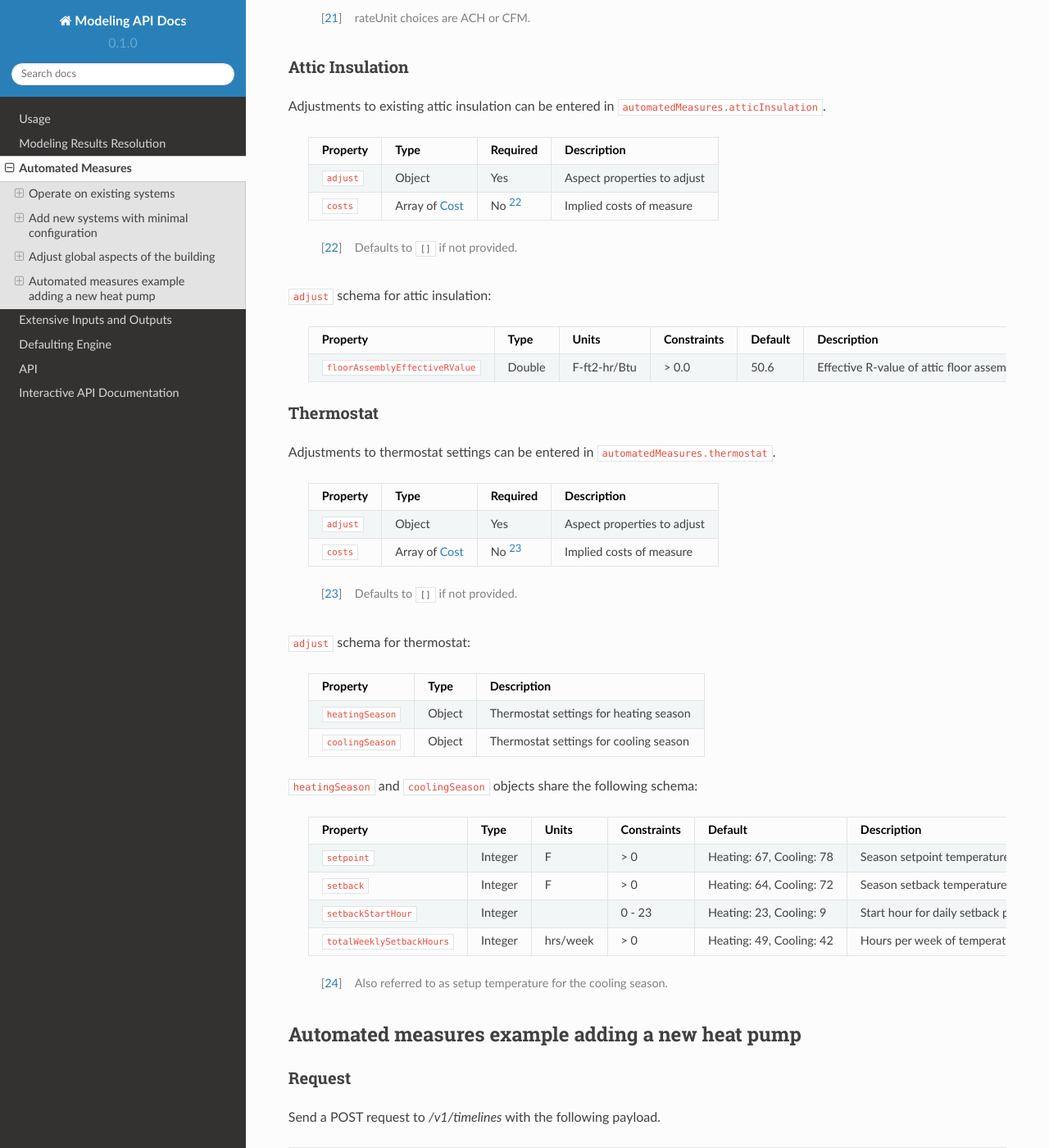
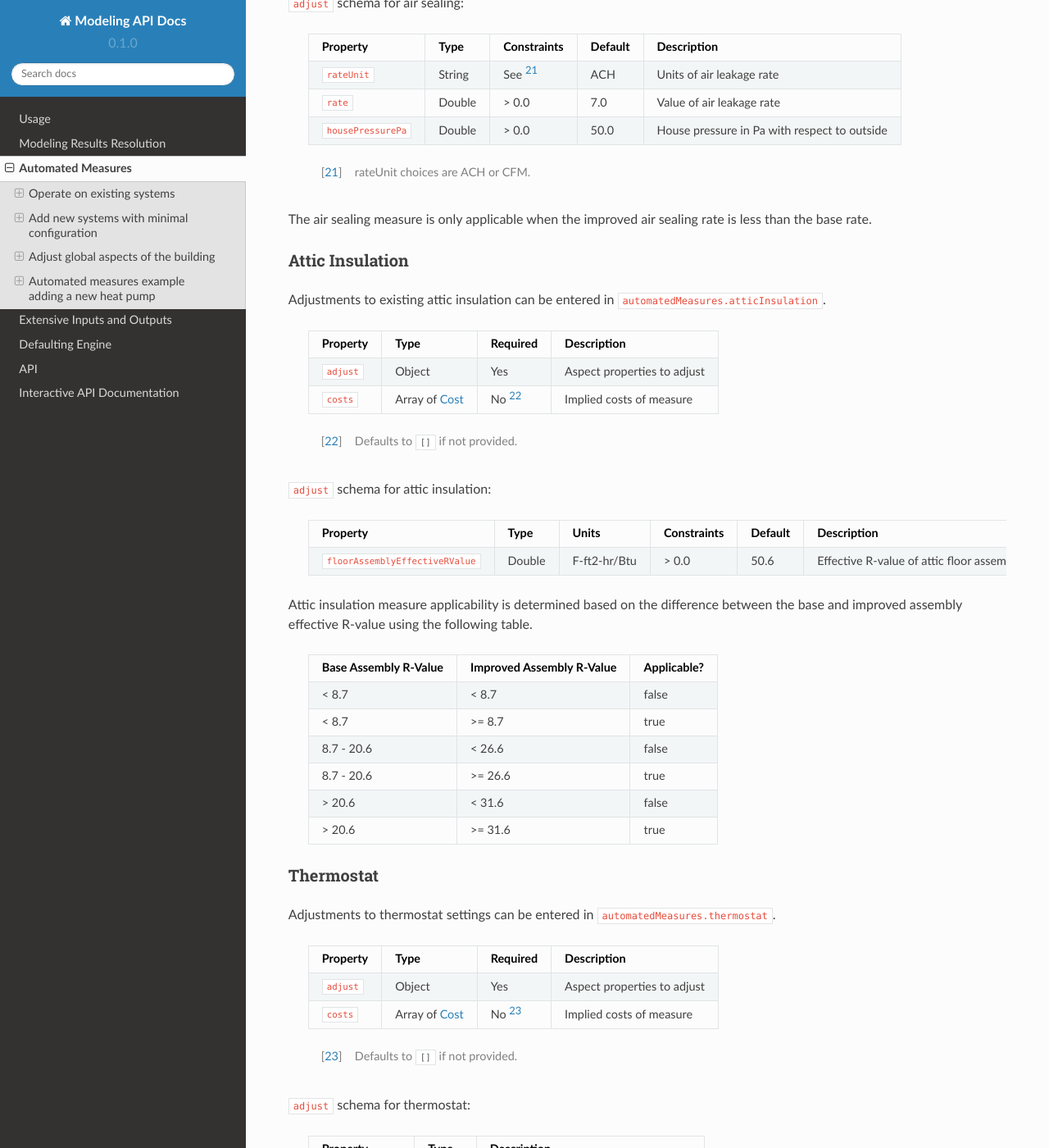
Before and after one commit to RadiantLabs/modeling-api-docs, a Sphinx documentation site: the page built from docs/source/automated_measures.rst, in a window 1280 px wide and 1400 px high, scrolled down 6089 px. Shown: the whole window at 82% size. Built offline with Sphinx 7.4.7 and the Read the Docs theme 2.0.0, drawn with Linux system fonts in a browser that asks for light colours; some of the changed text lies outside the part shown.

Commit message:
Adding measure applicability assumptions

```diff
--- a/docs/source/automated_measures.rst
+++ b/docs/source/automated_measures.rst
@@ -246,6 +246,16 @@ Assumptions for ``efficiencyClass``:
   instantaneous water heater  other        N/A       N/A
   ==========================  ===========  ========  =======
 
+Assumptions for ``tankVolume`` when ``systemType`` is "heat pump water heater":
+  ===============  =============
+  Resident Count   Volume (gal)
+  ===============  =============
+  2 or less        50
+  3                65
+  4 or more        80
+  ===============  =============
+
+
 Adjust global aspects of the building
 -------------------------------------
 
@@ -280,6 +290,8 @@ Adjustments to the building air leakage rates can be entered in ``automatedMeasu
 
   .. [#] rateUnit choices are ACH or CFM.
 
+The air sealing measure is only applicable when the improved air sealing rate is less than the base rate.
+
 .. _adjust_attic_insulation:
 
 Attic Insulation
@@ -303,6 +315,19 @@ Adjustments to existing attic insulation can be entered in ``automatedMeasures.a
   ================================  ======  ============  ===========  =======  =======================================
   ``floorAssemblyEffectiveRValue``  Double  F-ft2-hr/Btu  > 0.0        50.6     Effective R-value of attic floor assembly
   ================================  ======  ============  ===========  =======  =======================================
+
+Attic insulation measure applicability is determined based on the difference between the base and improved assembly effective R-value using the following table.
+
+  =====================  =========================  ===========
+  Base Assembly R-Value  Improved Assembly R-Value  Applicable?
+  =====================  =========================  ===========
+  < 8.7                  < 8.7                      false
+  < 8.7                  >= 8.7                     true
+  8.7 - 20.6             < 26.6                     false
+  8.7 - 20.6             >= 26.6                    true
+  > 20.6                 < 31.6                     false
+  > 20.6                 >= 31.6                    true
+  =====================  =========================  ===========
 
 .. _adjust_thermostat:
 
```
